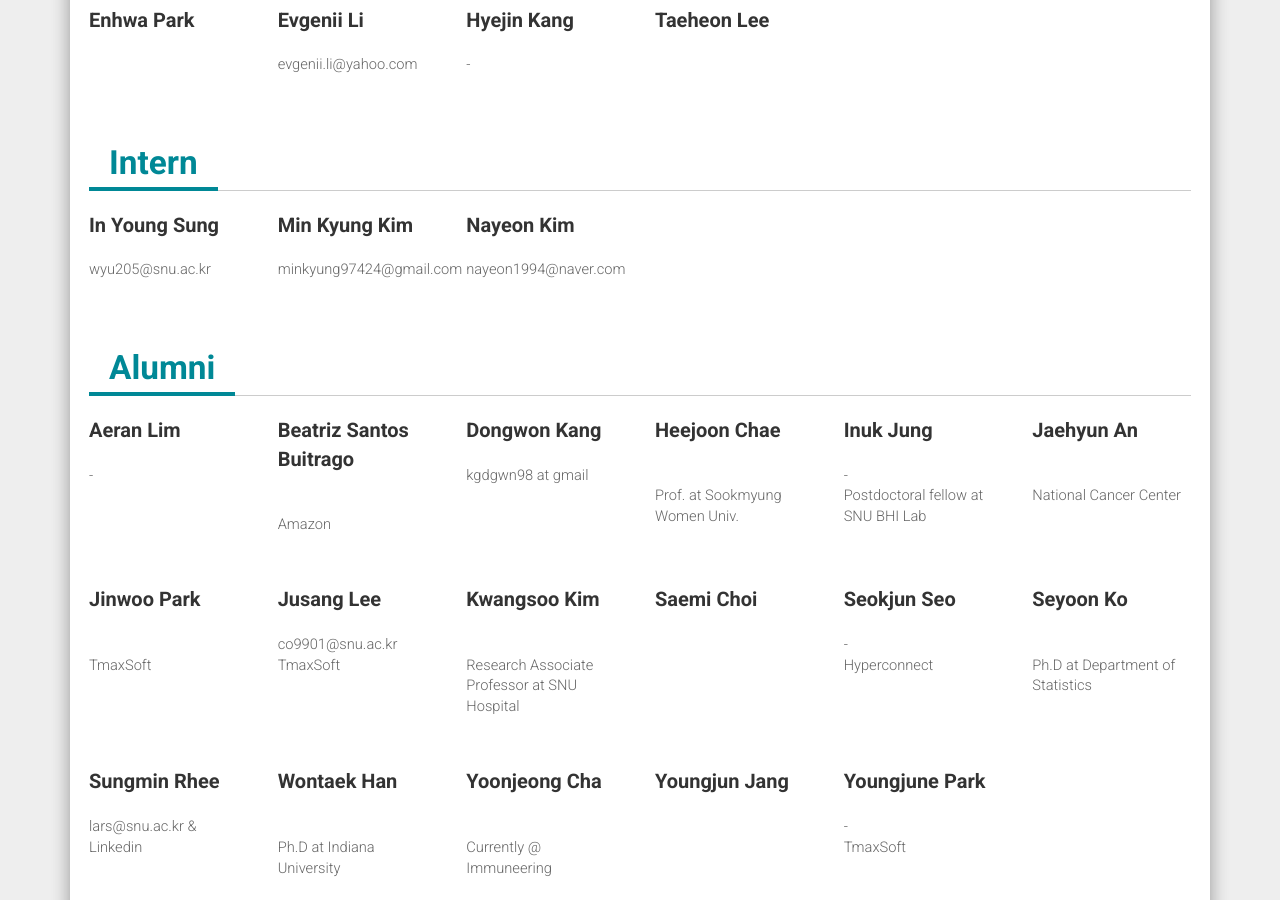
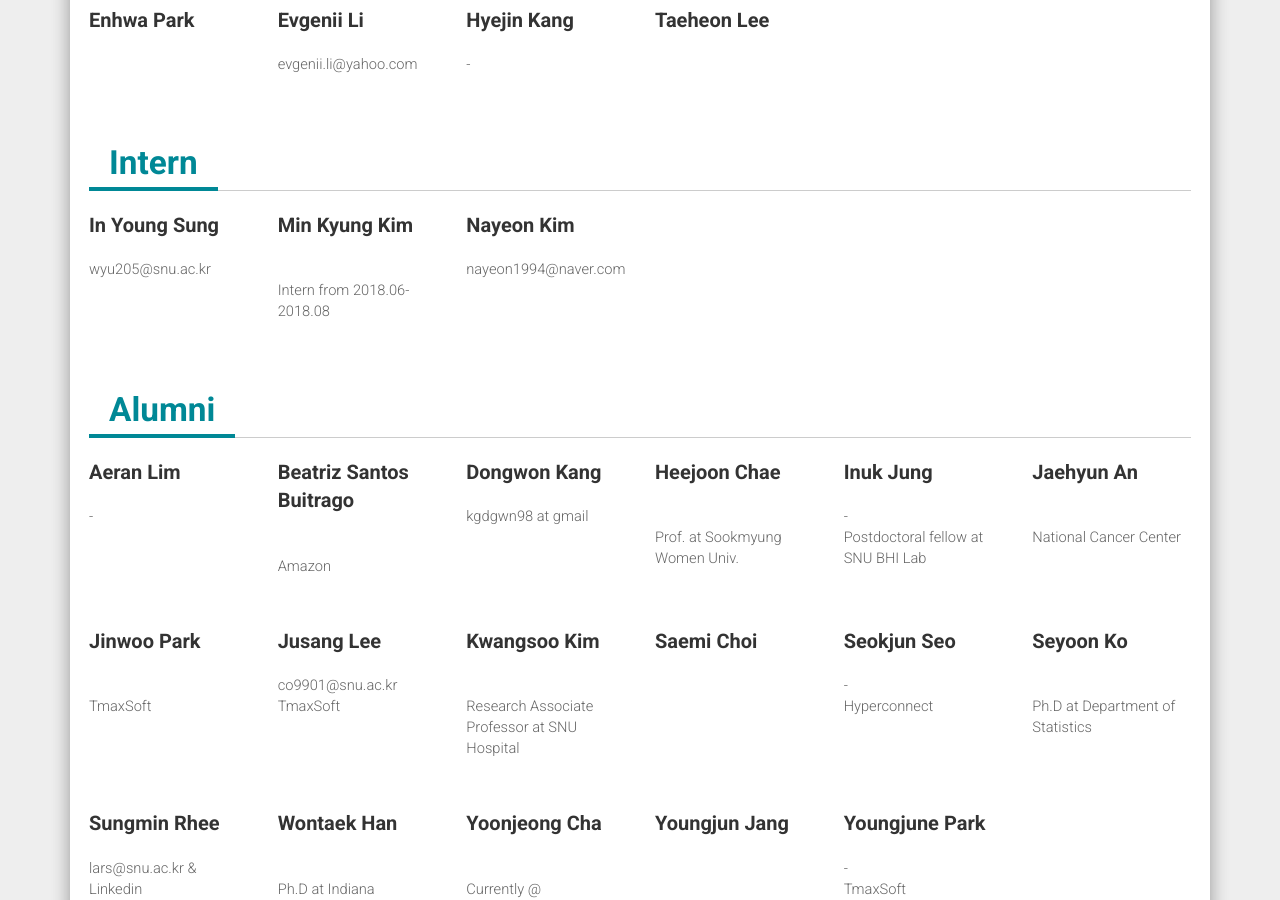
Before and after one commit to solanoon/bhi-kimlab.github.io, a Jekyll site: the page built from members.md, in a window 1280 px wide and 900 px high, scrolled down 2340 px. Built offline with Jekyll 4.4.1, drawn with Linux system fonts in a browser that asks for light colours; nearby versions of some CDN libraries.

Commit message:
Update min_kyung_kim.md

```diff
--- a/_members/min_kyung_kim.md
+++ b/_members/min_kyung_kim.md
@@ -3,7 +3,5 @@ layout: profile
 title: "Min Kyung Kim"
 type: Intern
 tag: "Kim MK"
-img: "min_kyung_kim.jpg"
-contact: "minkyung97424@gmail.com"
+summary: "Intern from 2018.06-2018.08"
 ---
-Internship since June 2018
```
